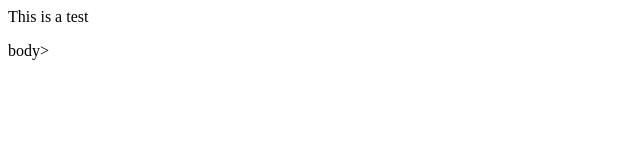
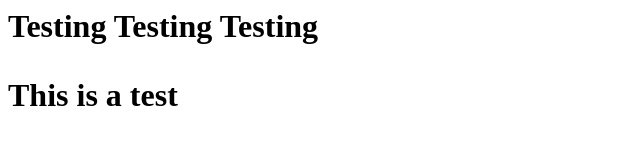
Before and after one commit to jdflanners/coursera-test, a plain HTML site: page site/index.html in a window 1280 px wide. Shown: the whole page, without its empty margins (0-640 px from the left). Drawn offline with Linux system fonts and the light colour scheme.

Commit message:
first page test

```diff
--- a/site/index.html
+++ b/site/index.html
@@ -5,8 +5,10 @@ Coursera Test
 </title>
 </head>
 <body>
+<h1>
+Testing Testing Testing
 <p>
 This is a test
 </p>
-</body>body>
+</body>
 </html>
```
